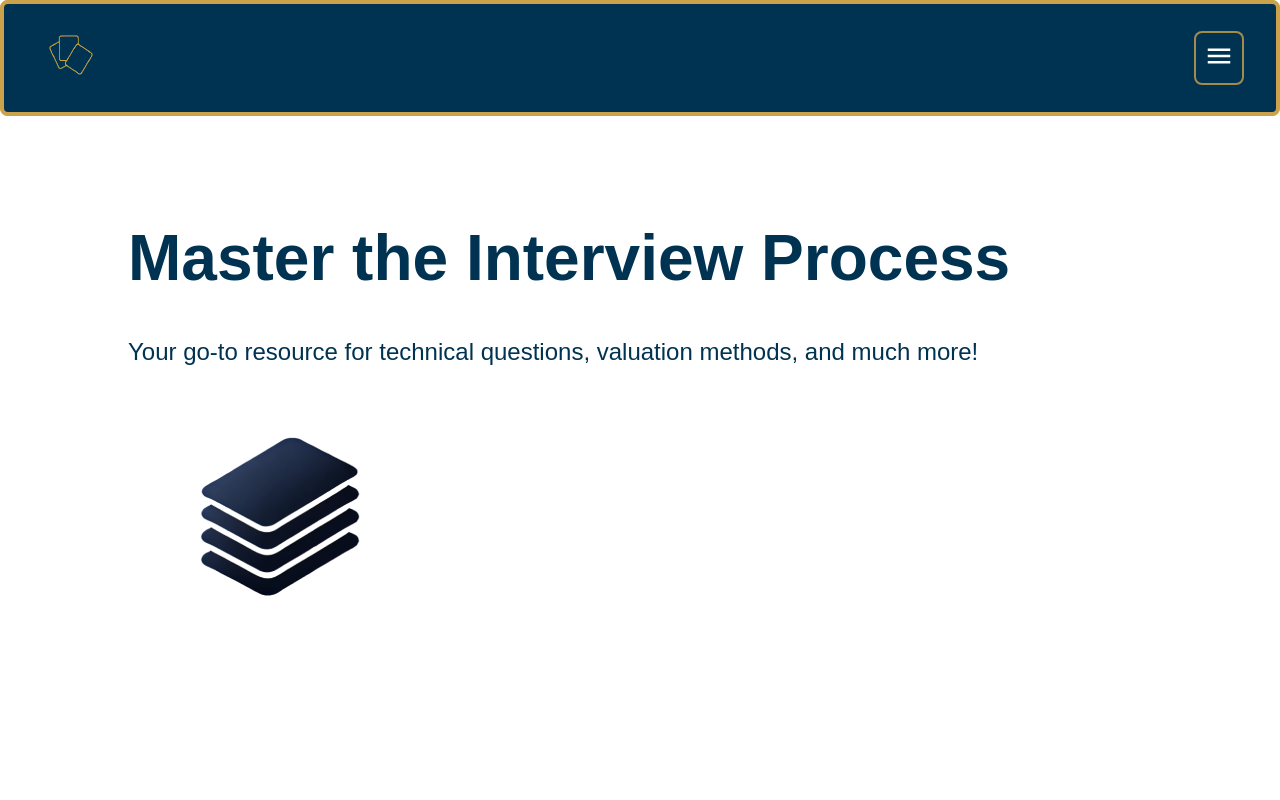
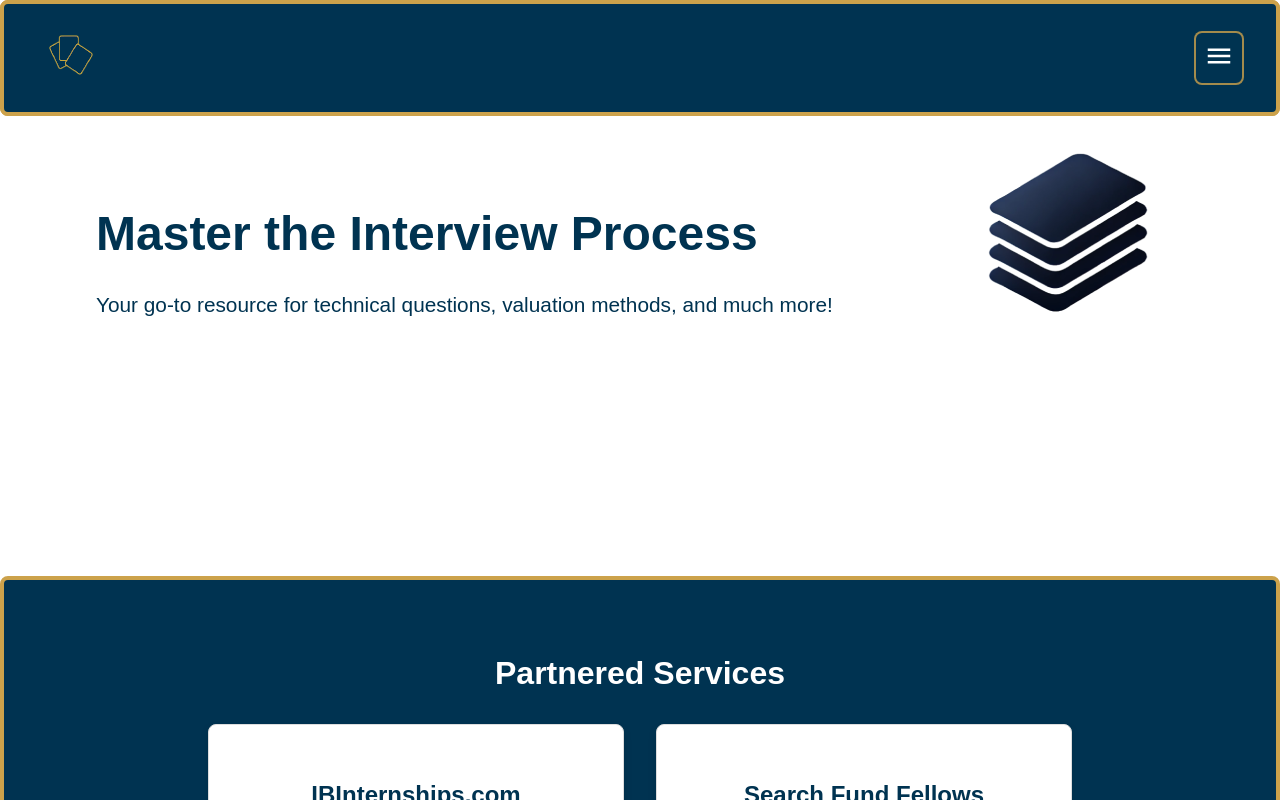
Before and after one commit to arnavs06/FullStackFlashFinance, a React (Vite) app in the folder frontend/: page / in a window 1280 px wide. Shown: the top 800 px of the page. Built offline with nearby package versions, Linux system fonts and the light colour scheme; no server answers; a web font is replaced by a local one.

Commit message:
i hate frontnee and its 3 am

```diff
--- a/frontend/src/components/Hero.jsx
+++ b/frontend/src/components/Hero.jsx
@@ -3,8 +3,13 @@ import '../styles/index.css';
 
 const Hero = () => (
   <div className="hero">
-    <h1>Master the Interview Process</h1>
-    <p>Your go-to resource for technical questions, valuation methods, and much more!</p><img src="/cool_thing_flashfinance.png" alt="Flash Finance Logo" />
+    <div className="hero-content">
+      <div className="hero-text">
+        <h1>Master the Interview Process</h1>
+        <p>Your go-to resource for technical questions, valuation methods, and much more!</p>
+      </div>
+      <img src="/cool_thing_flashfinance.png" alt="Flash Finance Logo" className="hero-image" />
+    </div>
   </div>
 );
 
--- a/frontend/src/styles/index.css
+++ b/frontend/src/styles/index.css
@@ -99,28 +99,50 @@ nav ul li ul li a:hover {
   background-color: white;
   color: rgb(0, 51, 81);
   text-align: left;
-  padding: 8rem 2rem;
+  padding: 6rem 2rem;
   animation: fadeIn 1s forwards;
   position: relative;
   z-index: 2;
-  margin-top: 50px;
+  margin-top: 0;
   margin-left: auto;
   margin-right: auto;
-  width: 80%;
+  width: 85%; /* Reduce width to leave more space */
   min-height: 40vh;
+  display: flex;
+  justify-content: flex-start;
+  align-items: center;
+}
+
+.hero-content {
+  display: flex;
+  justify-content: flex-start;
+  align-items: center;
+  width: 100%;
+}
+
+.hero-text {
+  flex: 1;
+  margin-right: 0; /* Remove margin between text and image */
 }
 
 .hero h1 {
-  font-size: 4rem;
+  font-size: 3rem;
   font-family: 'Satoshi', sans-serif;
 }
 
 .hero p {
   font-family: 'Satoshi', sans-serif;
-  font-size: 1.5rem;
+  font-size: 1.3rem;
   margin-top: 1rem;
 }
 
+.hero-image {
+  max-width: 40%; /* Make image smaller */
+  height: auto;
+  margin-left: -40px; /* Move the image more to the left */
+  position: absolute; /* Absolute positioning to break free from flexbox */
+  right: 0; /* Ensure it stays within the container */
+}
 
 .new-job-postings {
   background-color: rgb(0, 51, 81);
```
